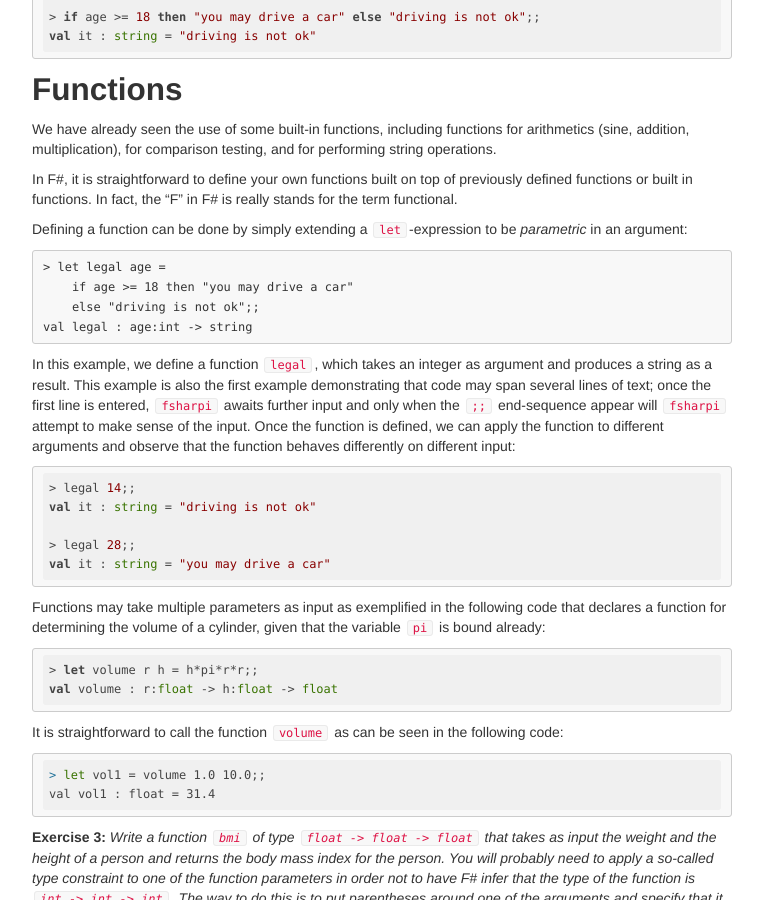
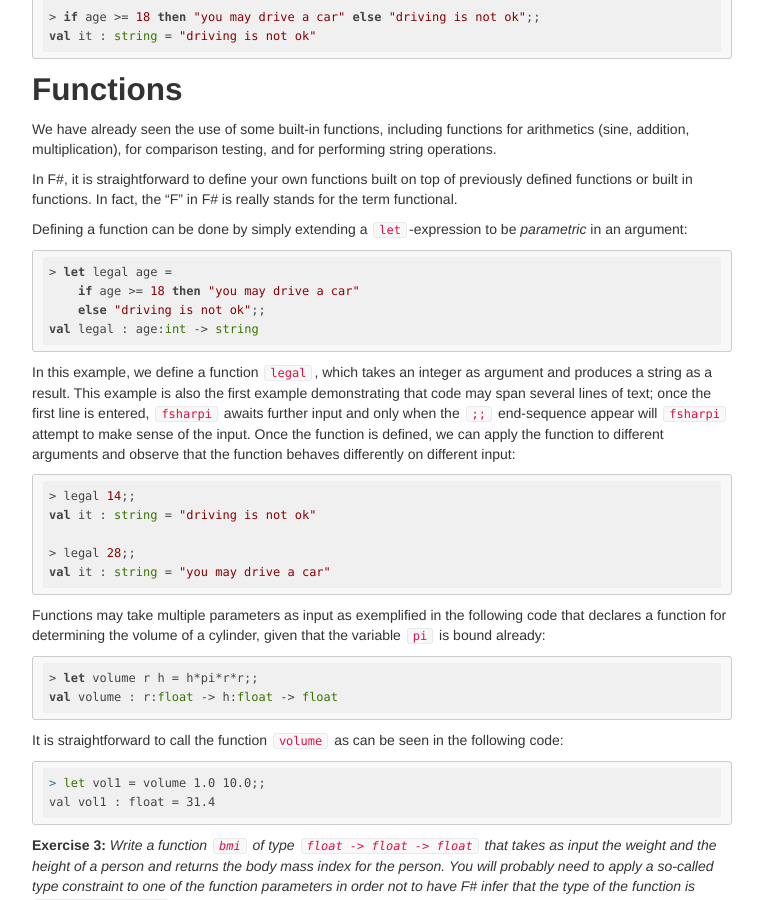
Before and after one commit to melsman/melsman.github.io, a Jekyll site: the page built from _posts/2017-11-03-getting-started-with-fsharp.md, in a window 1280 px wide and 900 px high, scrolled down 3916 px. Shown: the whole window, without its empty margins (258-1021 px from the left). Built offline with Jekyll 4.4.1, drawn with Linux system fonts in a browser that asks for light colours; comment, search, counter and statistics services are not loaded; some of the changed text lies outside the part shown.

Commit message:
highlight

````diff
--- a/_posts/2017-11-03-getting-started-with-fsharp.md
+++ b/_posts/2017-11-03-getting-started-with-fsharp.md
@@ -268,7 +268,7 @@
 Defining a function can be done by simply extending a
 `let`-expression to be _parametric_ in an argument:
 
-```F#
+```fsharp
 > let legal age =
     if age >= 18 then "you may drive a car"
     else "driving is not ok";;
@@ -403,7 +403,7 @@
 integers between 0 and 100. Here is a recursive F# function that does
 the job for any integer argument `n`:
 
-```OCaml
+```fsharp
 > let rec sum n =
     if n <= 0 then 0
     else n + sum (n-1);;
````
